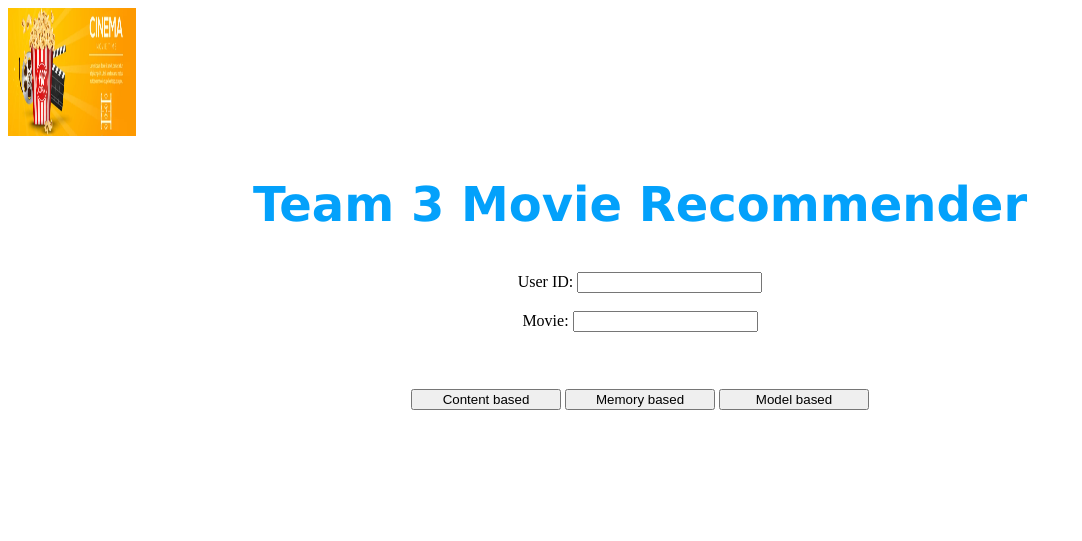
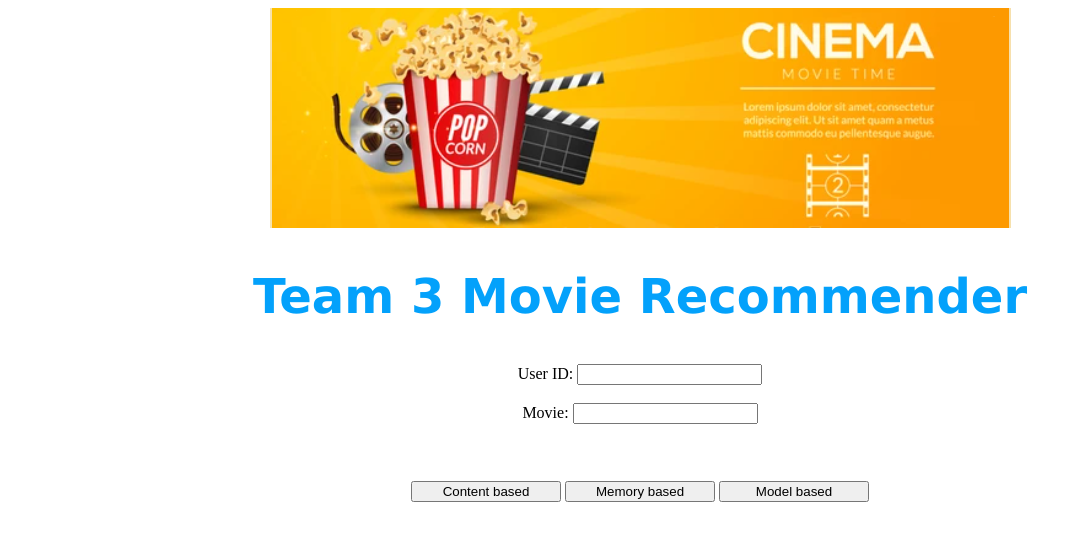
Before and after one commit to SharpComeOn/movie_recommender, a Flask app: page / in a window 1280 px wide. Shown: the top 541 px of the page, without its empty margins (0-1082 px from the left). Run offline with Flask 2, Linux system fonts and the light colour scheme.

Commit message:
Add banner

```diff
--- a/app/templates/index.html
+++ b/app/templates/index.html
@@ -35,7 +35,9 @@
 </head>
 <link rel="stylesheet" type="text/css" />
 <body>
-<img src="./image/banner.png" alt="HTML5 Icon" style="width:128px;height:128px;">
+<div class="div_center">
+<img src="{{url_for('static', filename='image/banner.png')}}">
+</div>
 <h2 style="text-align:center">Team 3 Movie Recommender</h2>
 <div style="text-align:center">
     <form method="POST" action="/">
```
Also changed, not shown: requirements.txt (+5 -2 lines), app/static/image/banner.png (renamed from app/image/banner.png).
